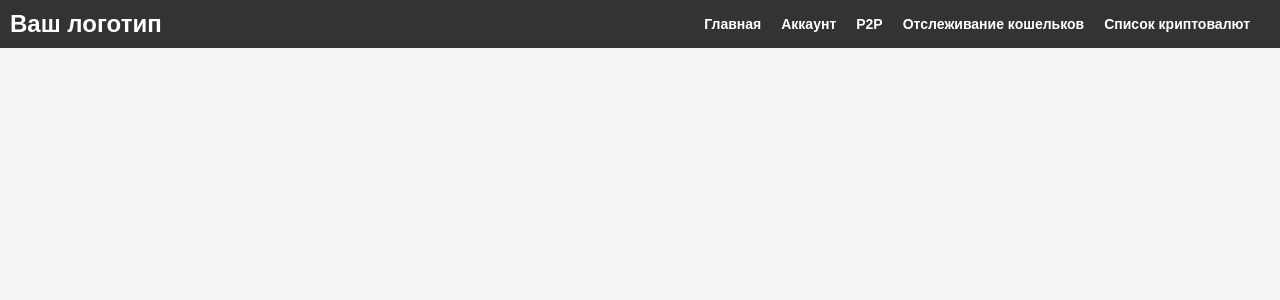
After one commit to yankochur/CryptoChanger, a Python web app: template app/templates/main/base.html in a window 1280 px wide. The commit adds this page. Shown: the top 300 px of the page. Run offline with Jinja, Linux system fonts and the light colour scheme; the template is opened without the code that fills it, so the values that code supplies are empty.

Commit message:
add header and some css

```diff
--- /dev/null
+++ b/app/static/styles.css
@@ -0,0 +1,67 @@
+body {
+    font-family: 'Arial', sans-serif;
+    margin: 0;
+    padding: 0;
+    background-color: #f4f4f4;
+}
+
+header {
+    background-color: #333;
+    color: #fff;
+    padding: 10px;
+    display: flex;
+    justify-content: space-between;
+    align-items: center;
+}
+
+.logo {
+    font-size: 1.5em;
+    font-weight: bold;
+}
+
+nav ul {
+    list-style-type: none;
+    margin: 0;
+    padding: 0;
+    display: flex;
+}
+
+nav li {
+    margin-right: 20px;
+    font-size: 14px;
+}
+
+nav a {
+    text-decoration: none;
+    color: #fff;
+    font-weight: bold;
+}
+
+main {
+    padding: 20px;
+}
+
+h1 {
+    color: #333;
+}
+
+.balance-container {
+    display: flex;
+    justify-content: space-around;
+    margin-top: 20px;
+}
+
+.balance-item {
+    text-align: center;
+    padding: 20px;
+    background-color: #fff;
+    box-shadow: 0 0 10px rgba(0, 0, 0, 0.1);
+}
+
+.balance-item h3 {
+    color: #333;
+}
+
+.info h1 {
+    text-align: center;
+}
--- /dev/null
+++ b/app/templates/main/base.html
@@ -0,0 +1,26 @@
+<!doctype html>
+<html lang="en">
+<head>
+    <meta charset="UTF-8">
+    <meta name="viewport"
+          content="width=device-width, user-scalable=no, initial-scale=1.0, maximum-scale=1.0, minimum-scale=1.0">
+    <meta http-equiv="X-UA-Compatible" content="ie=edge">
+    <link rel="stylesheet" href="static/styles.css">
+    <title>{% block title %}{% endblock %}</title>
+</head>
+<body>
+    <header>
+    <div class="logo">Ваш логотип</div>
+    <nav>
+        <ul>
+            <li><a href="/">Главная</a></li>
+            <li><a href="/account">Аккаунт</a></li>
+            <li><a href="/p2p">P2P</a></li>
+            <li><a href="/wallets">Отслеживание кошельков</a></li>
+            <li><a href="/cryptos">Список криптовалют</a></li>
+        </ul>
+    </nav>
+    </header>
+    {% block body %}{% endblock %}
+</body>
+</html>
```
Also changed, not shown: app/templates/main/index.html (+22 -13 lines).
